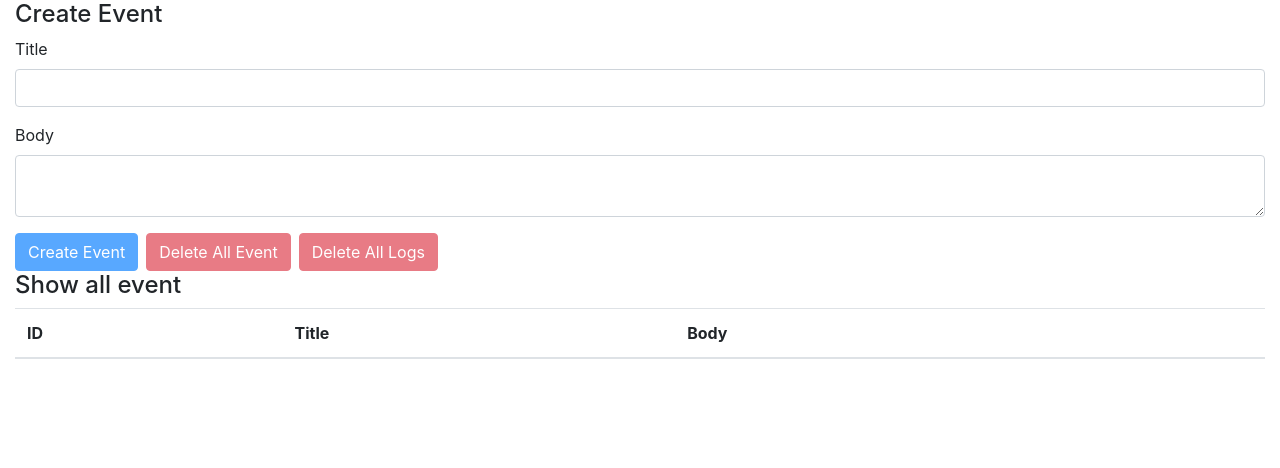
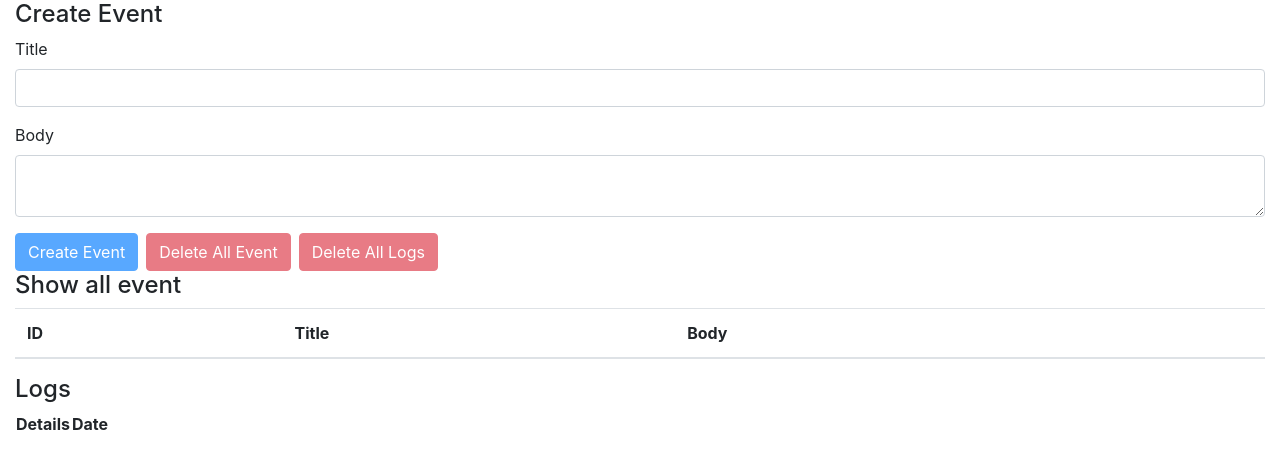
Before and after one commit to Tomoko-hub/reactHooks-vol2, a React (Create React App) app: page / in a window 1280 px wide. Shown: the top 468 px of the page. Built offline with nearby package versions, Linux system fonts and the light colour scheme.

Commit message:
display-all-operation-logs

```diff
--- a/src/components/App.js
+++ b/src/components/App.js
@@ -4,6 +4,7 @@
 
 import EventForm from './EventForm';
 import Events from './Events';
+import OperationLogs from './OperationLogs';
 import AppContext from '../contexts/AppContext';
 import reducer from '../reducers';
 
@@ -19,6 +20,7 @@
       <div className="container-fluid">
         <EventForm />
         <Events />
+        <OperationLogs />
       </div>
     </AppContext.Provider>
   );
--- a/src/components/Event.js
+++ b/src/components/Event.js
@@ -18,7 +18,7 @@
 
           dispatch({
             type:ADD_OPERATION_LOG,
-            description:`Deleted event:(id=${id}).`,
+            description:`Event:(id=${id}) was deleted.`,
             operatedAt: timeCuurentIso8601()
           })
         }
--- /dev/null
+++ b/src/components/OperationLog.js
@@ -0,0 +1,11 @@
+import React from "react";
+
+const OperationLog = ({ operationLog }) => {
+    return (
+    <tr>
+        <td>{operationLog.description}</td>
+        <td>{operationLog.operatedAt}</td>
+    </tr>)
+};
+
+export default OperationLog;
--- /dev/null
+++ b/src/components/OperationLogs.js
@@ -0,0 +1,32 @@
+import React, { useContext } from "react";
+
+import OperationLog from "./OperationLog";
+import AppContext from "../contexts/AppContext";
+
+
+const OperationLogs = () => {
+
+    const { state } = useContext(AppContext);
+
+    return (
+    <>
+      <h4>Logs</h4>
+      <table className="table-hover">
+          <thead>
+              <tr>
+                  <th>Details</th>
+                  <th>Date</th>
+              </tr>
+          </thead>
+          <tbody>
+            {
+                state.operationLogs.map((operationLog, index) => {
+                    return <OperationLog key={index} operationLog={ operationLog } />})
+            }
+          </tbody>
+      </table>
+    </>
+    )
+};
+
+export default OperationLogs;
```
